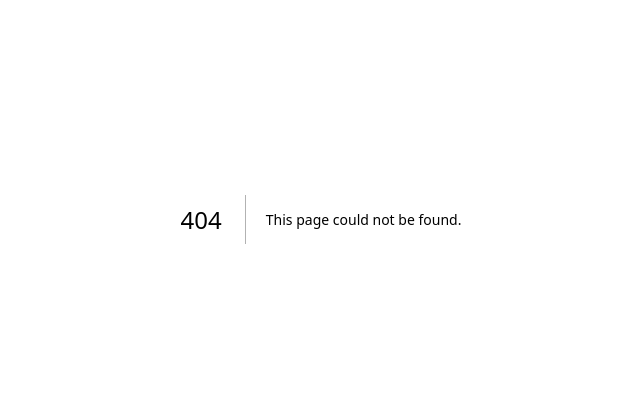
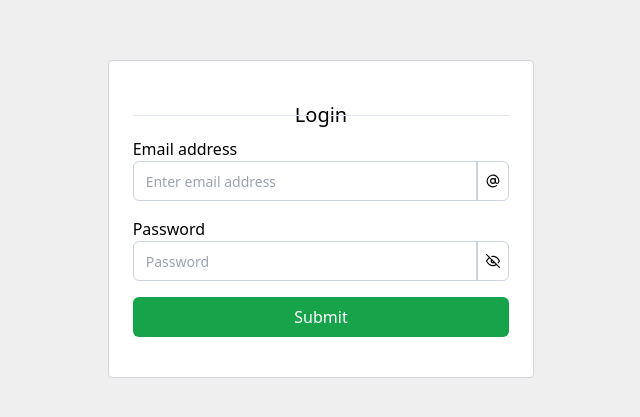
Before and after one commit to solomonfrank/next-template, a Next.js app: page /auth/login in a window 1280 px wide. Before the commit this address had no page. Shown: the part 181-598 px from the top of the page, without its empty margins (319-959 px from the left). Built offline with nearby package versions, Linux system fonts and the light colour scheme.

Commit message:
Add custom layout with login screen

```diff
--- /dev/null
+++ b/components/PageWrapper.tsx
@@ -0,0 +1,21 @@
+import { AppPropsWithLayout } from "@/libs/app-provider";
+import Head from "next/head";
+
+const PageWrapper = (props: AppPropsWithLayout) => {
+  const { pageProps, Component, router } = props;
+
+  const getLayout = Component.getLayout ?? ((page) => page);
+  return (
+    <section>
+      <Head>
+        <meta
+          name="viewpoint"
+          content="width=device-width, initial-scale=1.0, maximum-scale=1.0, user-scalable=0"
+        />
+      </Head>
+      <main>{getLayout(<Component {...pageProps} />, router)}</main>
+    </section>
+  );
+};
+
+export default PageWrapper;
--- /dev/null
+++ b/components/form/inputs/Label.tsx
@@ -0,0 +1,9 @@
+import { classNames } from "@/libs/classNames";
+
+export const Label = (props: JSX.IntrinsicElements["label"]) => {
+  return (
+    <label className={classNames("block", props.className)} {...props}>
+      {props.children}
+    </label>
+  );
+};
--- /dev/null
+++ b/components/form/inputs/input.tsx
@@ -0,0 +1,127 @@
+import { classNames } from "@/libs/classNames";
+import { forwardRef, useState } from "react";
+import { FiEye, FiEyeOff } from "react-icons/fi";
+import { Label } from "./Label";
+
+type Inputprops = {
+  isFullwidth?: boolean;
+  containerClassName?: string;
+  labelClassName?: string;
+  prefixIcon?: React.ReactNode;
+  suffixIcon?: React.ReactNode;
+  label?: React.ReactNode;
+  labelProps?: React.ComponentProps<typeof Label>;
+} & JSX.IntrinsicElements["input"];
+
+type AddonProps = {
+  children: React.ReactNode;
+  isFilled?: boolean;
+  className?: string;
+  error?: boolean;
+};
+
+const Addon = ({ isFilled, children, className, error }: AddonProps) => (
+  <div
+    className={classNames(
+      "flex items-center px-2  border-slate-300 py-3 min-h-9 ",
+      className
+    )}
+  >
+    <span className="flex whitespace-nowrap items-center">{children}</span>
+  </div>
+);
+
+export const Input = forwardRef<HTMLInputElement, Inputprops>(function Input(
+  { isFullwidth, ...props },
+  ref
+) {
+  return (
+    <input
+      {...props}
+      ref={ref}
+      className={classNames(
+        "placeholder:text-sm mt-0 text-base  bg-white block h-9 rounded-md px-3 py-2 outline-none  focus:outline-none",
+        isFullwidth && "w-full",
+        props.className
+      )}
+    />
+  );
+});
+
+export const InputField = forwardRef<HTMLInputElement, Inputprops>(
+  function InputField(props, ref) {
+    const {
+      containerClassName,
+      labelProps,
+      isFullwidth,
+      prefixIcon,
+      suffixIcon,
+      labelClassName,
+      label,
+      ...otherProps
+    } = props;
+    return (
+      <div className={classNames("w-full", containerClassName)}>
+        {label && <Label {...labelProps}>{label}</Label>}
+
+        {prefixIcon || suffixIcon ? (
+          <div className="border border-slate-300 group  focus-within:ring-slate-900 flex  items-center justify-center rounded-md focus-within:outline-none focus-within:ring-2">
+            {prefixIcon && (
+              <Addon className={classNames("border-r-2")}>{prefixIcon}</Addon>
+            )}
+            <Input isFullwidth={isFullwidth} {...otherProps} ref={ref} />
+            {suffixIcon && (
+              <Addon className={classNames("border-l-2")}>{suffixIcon}</Addon>
+            )}
+          </div>
+        ) : (
+          <div className="border border-slate-300 group  focus-within:ring-slate-900 flex  items-center justify-center rounded-md focus-within:outline-none focus-within:ring-2">
+            <Input isFullwidth={isFullwidth} {...otherProps} ref={ref} />
+          </div>
+        )}
+      </div>
+    );
+  }
+);
+
+export const EmailInputField = forwardRef<HTMLInputElement, Inputprops>(
+  function EmailInputField(props, ref) {
+    return (
+      <InputField
+        type="email"
+        inputMode="email"
+        autoCorrect="off"
+        autoCapitalize="none"
+        {...props}
+        ref={ref}
+      />
+    );
+  }
+);
+
+export const PasswordInputField = forwardRef<HTMLInputElement, Inputprops>(
+  function PasswordInputField(props, ref) {
+    const [visible, setVisible] = useState(false);
+    return (
+      <InputField
+        type={visible ? "text" : "password"}
+        inputMode="email"
+        autoCorrect="off"
+        autoCapitalize="none"
+        {...props}
+        ref={ref}
+        suffixIcon={
+          visible ? (
+            <button type="button" onClick={() => setVisible(false)}>
+              <FiEye size={14} />
+            </button>
+          ) : (
+            <button type="button" onClick={() => setVisible(true)}>
+              <FiEyeOff size={14} />
+            </button>
+          )
+        }
+      />
+    );
+  }
+);
--- /dev/null
+++ b/libs/classNames.ts
@@ -0,0 +1,5 @@
+import { twMerge } from "tailwind-merge";
+
+export const classNames = (...classes: unknown[]) => {
+  return twMerge(classes.filter(Boolean).join(" "));
+};
--- a/package.json
+++ b/package.json
@@ -9,12 +9,15 @@
     "lint": "next lint"
   },
   "dependencies": {
+    "classnames": "^2.3.2",
     "i18next": "^23.5.1",
     "next": "latest",
     "next-i18next": "^14.0.3",
     "react": "latest",
     "react-dom": "latest",
-    "react-i18next": "^13.2.2"
+    "react-i18next": "^13.2.2",
+    "react-icons": "^4.11.0",
+    "tailwind-merge": "^1.14.0"
   },
   "devDependencies": {
     "@types/node": "latest",
--- a/pages/_app.tsx
+++ b/pages/_app.tsx
@@ -2,7 +2,9 @@ import { AppPropsWithLayout } from "@/libs/app-provider";
 import "@/styles/globals.css";
 import { appWithTranslation } from "next-i18next";
 
-function MyApp({ Component, pageProps }: AppPropsWithLayout) {
+function MyApp(props: AppPropsWithLayout) {
+  const { Component, pageProps } = props;
+  if (Component.PageWrapper !== undefined) return Component.PageWrapper(props);
   return <Component {...pageProps} />;
 }
 
--- /dev/null
+++ b/pages/auth/login.tsx
@@ -0,0 +1,55 @@
+import PageWrapper from "@/components/PageWrapper";
+import {
+  EmailInputField,
+  PasswordInputField,
+} from "@/components/form/inputs/input";
+import { FiAtSign, FiEye } from "react-icons/fi";
+
+const Login = () => {
+  return (
+    <div className="bg-[#eeee] min-h-screen flex flex-col justify-center items-center ">
+      <div className="bg-[#fff] mx-2 px-6 py-10 rounded border-[#D1D5DB] border w-1/3  ">
+        <h3
+          className="text-xl mb-2 text-center block relative before:content-['']
+        before:w-[180px] before:h-px before:bg-slate-200 before:absolute before:top-1/2 before:left-0
+        after:content-[''] after:absolute after:w-[180px] after:right-0 after:top-1/2 after:h-px after:bg-slate-200
+        "
+        >
+          Login
+        </h3>
+        <form>
+          <div className="space-y-6">
+            <div className="space-y-4">
+              <EmailInputField
+                label="Email address"
+                name="Email"
+                labelProps={{ htmlFor: "Email" }}
+                isFullwidth={true}
+                placeholder="Enter email address"
+                suffixIcon={<FiAtSign size={14} />}
+              />
+
+              <PasswordInputField
+                label="Password"
+                name="password"
+                labelProps={{ htmlFor: "password" }}
+                isFullwidth={true}
+                placeholder="Password"
+              />
+              <button
+                type="submit"
+                className="w-full bg-green-600 text-white p-2 rounded-md my-2"
+              >
+                Submit
+              </button>
+            </div>
+          </div>
+        </form>
+      </div>
+    </div>
+  );
+};
+
+Login.PageWrapper = PageWrapper;
+
+export default Login;
--- a/styles/globals.css
+++ b/styles/globals.css
@@ -15,13 +15,3 @@
     --background-end-rgb: 0, 0, 0;
   }
 }
-
-body {
-  color: rgb(var(--foreground-rgb));
-  background: linear-gradient(
-      to bottom,
-      transparent,
-      rgb(var(--background-end-rgb))
-    )
-    rgb(var(--background-start-rgb));
-}
```
Also changed, not shown: 1 other file (tests, documents, lock files or other folders).
